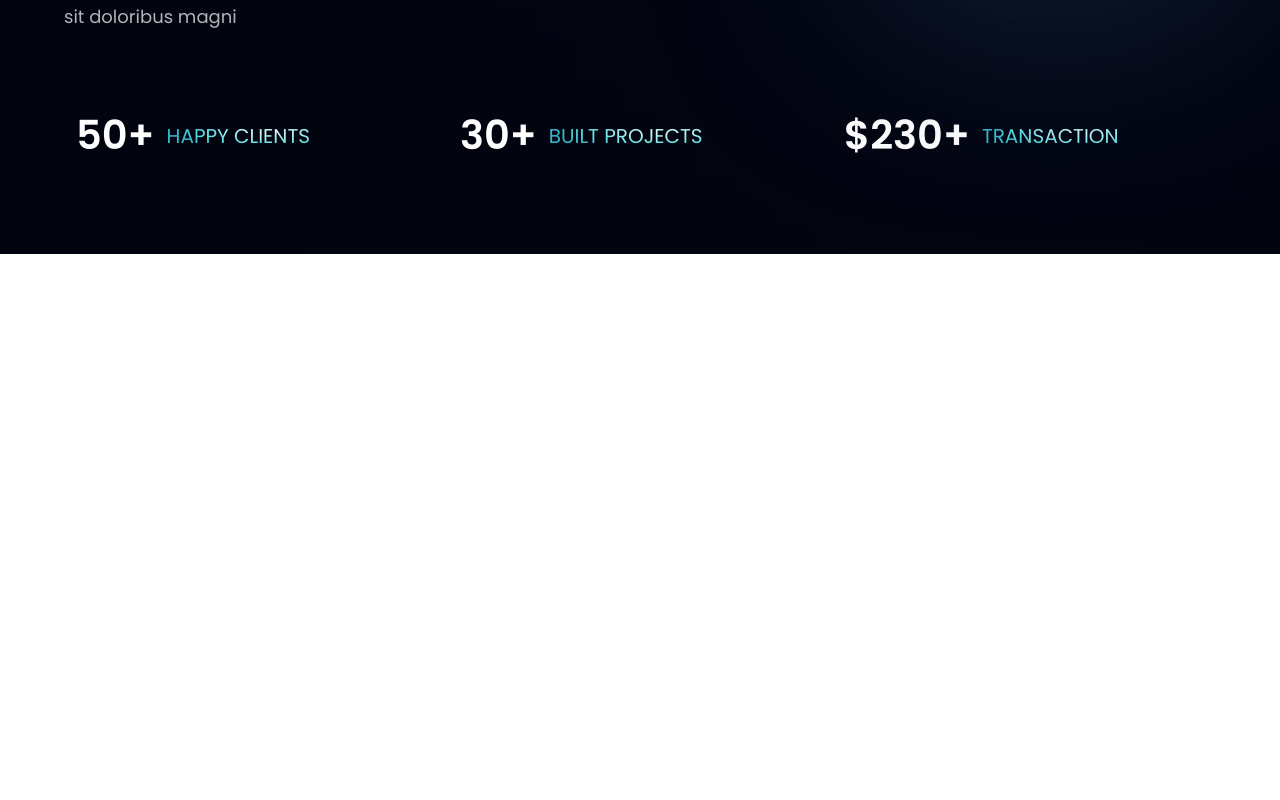
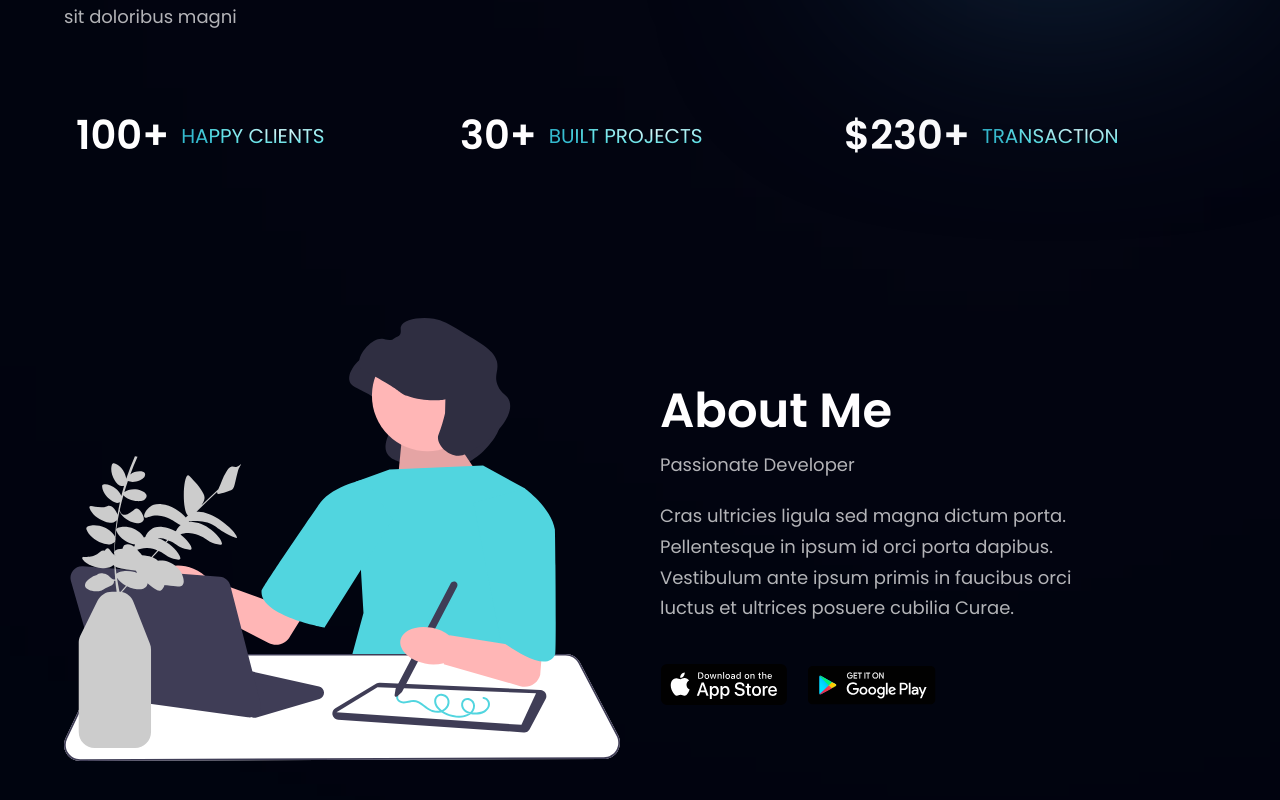
Before and after one commit to ishratUmar18/50-react.js-projects, a React (Vite) app in the folder portfolio-page/: page / in a window 1280 px wide. Shown: the part 706-1506 px from the top of the page. Before the commit the page ends 960 px from the top, so only its background shows below. Built offline with nearby package versions, Linux system fonts and the light colour scheme.

Commit message:
add about section

```diff
--- a/portfolio-page/src/App.jsx
+++ b/portfolio-page/src/App.jsx
@@ -1,5 +1,5 @@
 import styles from "./style";
-import { Navbar, Hero, Stats, }  from "./components";
+import { Navbar, Hero, Stats, About}  from "./components";
 
 
 const App = () => (
@@ -17,8 +17,8 @@ const App = () => (
     <div className={`bg-primary ${styles.flexCenter} ${styles.paddingX}`}>
       <div className={`${styles.boxWidth}`}>
         <Stats />
-        {/* <Business /> */}
-        {/* <Billing />
+        <About />
+        {/*
         <CardDeal />
         <Testimonials />
         <Clients />
--- a/portfolio-page/src/Style.js
+++ b/portfolio-page/src/Style.js
@@ -2,6 +2,7 @@ const styles = {
     boxWidth: "xl:max-w-[1280px] w-full",
 
     heading2: "font-poppins font-semibold xs:text-[48px] text-[40px] text-white xs:leading-[76.8px] leading-[66.8px] w-full",
+    heading4: "font-poppins font-normal xs:text-[36px] text-[24px] text-white xs:leading-[56.8px] leading-[46.8px] w-full",
     paragraph: "font-poppins font-normal text-dimWhite text-[18px] leading-[30.8px]",
 
     flexCenter: "flex justify-center items-center",
--- a/portfolio-page/src/assets/index.js
+++ b/portfolio-page/src/assets/index.js
@@ -1,5 +1,5 @@
 import airbnb from "./airbnb.png";
-import bill from "./bill.png";
+import about from "./about.svg";
 import binance from "./binance.png";
 import card from "./card.png";
 import coinbase from "./coinbase.png";
@@ -26,7 +26,7 @@ import people03 from "./people03.png";
 
 export {
   airbnb,
-  bill,
+  about,
   binance,
   card,
   coinbase,
--- a/portfolio-page/src/components/About.jsx
+++ b/portfolio-page/src/components/About.jsx
@@ -0,0 +1,24 @@
+import { apple, about, google } from '../assets';
+import styles, { layout } from '../style';
+
+const About = () => (
+    <section id="product" className={ layout.sectionReverse }>
+      <div className={layout.sectionImgReverse}>
+        <img src={about} alt="about" className="w-[100%] relative z-[5]" />
+        <div className="absolute z-[3] -left-1/2 top-0 w-[50%] rounded-full white__gradient" />
+        <div className="absolute z-[0] -left-1/2 bottom-0 w-[50%] rounded-full pink__gradient" />
+      </div>
+      <div className={layout.sectionInfo}>
+        <h2 className={styles.heading2}>About Me</h2>
+        <p className={styles.paragraph}> Passionate Developer</p>
+        <p className={ `${styles.paragraph} max-w-[470px] mt-5`}> Cras ultricies ligula sed magna dictum porta. Pellentesque in ipsum id orci porta dapibus. Vestibulum ante ipsum primis in faucibus orci luctus et ultrices posuere cubilia Curae.</p>
+        <div className="flex flex-row flex-wrap sm:mt-10 mt-6">
+        <img src={apple} alt="apple_store" className="w-[128px] h-[42px] object-contain mr-5 cursor-pointer" />
+          <img src={google} alt="google_play" className="w-[128px] h-[42px] object-contain cursor-pointer" />
+        </div>
+      </div>
+    </section>
+  )
+
+
+export default About
--- a/portfolio-page/src/components/index.jsx
+++ b/portfolio-page/src/components/index.jsx
@@ -1,9 +1,11 @@
 import Navbar from "./Navbar";
 import Hero from "./Hero";
 import Stats from "./Stats";
+import About from "./About";
 
 export {
     Navbar,
     Hero,
     Stats,
+    About,
   };
--- a/portfolio-page/src/constants/index.js
+++ b/portfolio-page/src/constants/index.js
@@ -20,7 +20,7 @@ export const stats = [
   {
     id: "stats-1",
     title: "Happy Clients",
-    value: "50+",
+    value: "100+",
   },
   {
     id: "stats-2",
```
Also changed, not shown: portfolio-page/src/assets/about.svg (added), portfolio-page/src/assets/bill.png (deleted).
